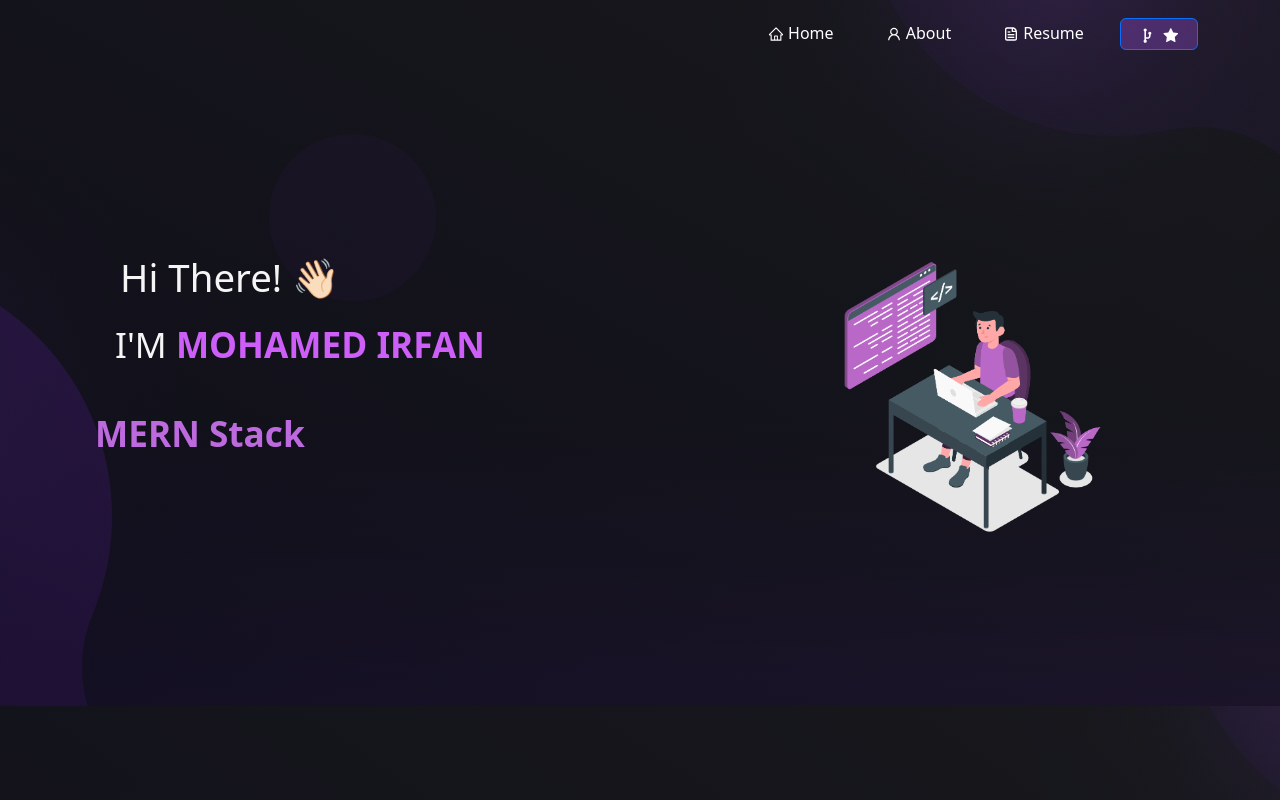
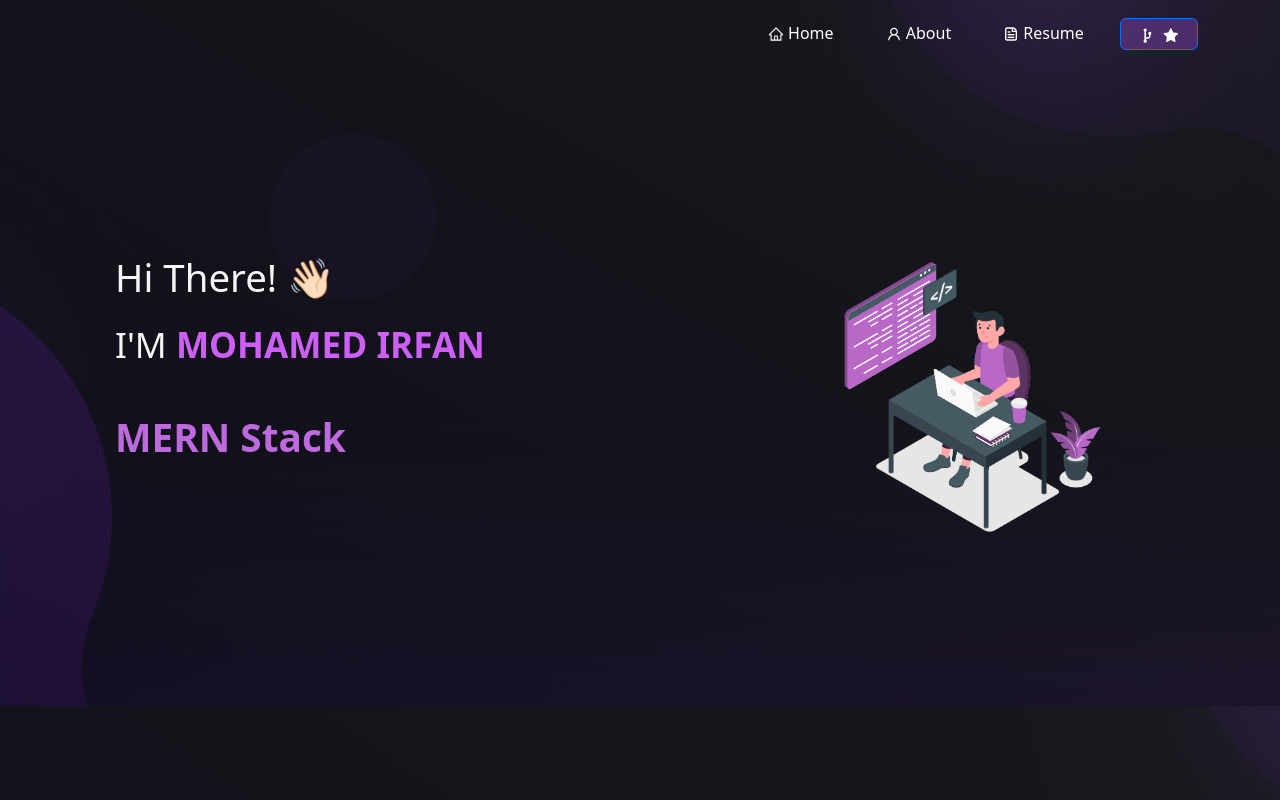
Before and after one commit to irfan280505/Mohamed-Irfan-Portfolio, a React (Create React App) app: page / in a window 1280 px wide. Shown: the top 800 px of the page. Built offline with nearby package versions, Linux system fonts and the light colour scheme.

Commit message:
Update style.css

```diff
--- a/src/style.css
+++ b/src/style.css
@@ -280,11 +280,16 @@ button:focus {
 
 .heading {
   font-size: 2.4em !important;
-  padding-left: 50px !important;
+  padding-left: 45px !important;
 }
 
 .heading-name {
   font-size: 2.2em !important;
+  padding-left: 45px !important;
+}
+
+.heading-course {
+  font-size: 1.1em !important;
   padding-left: 45px !important;
 }
 
```
